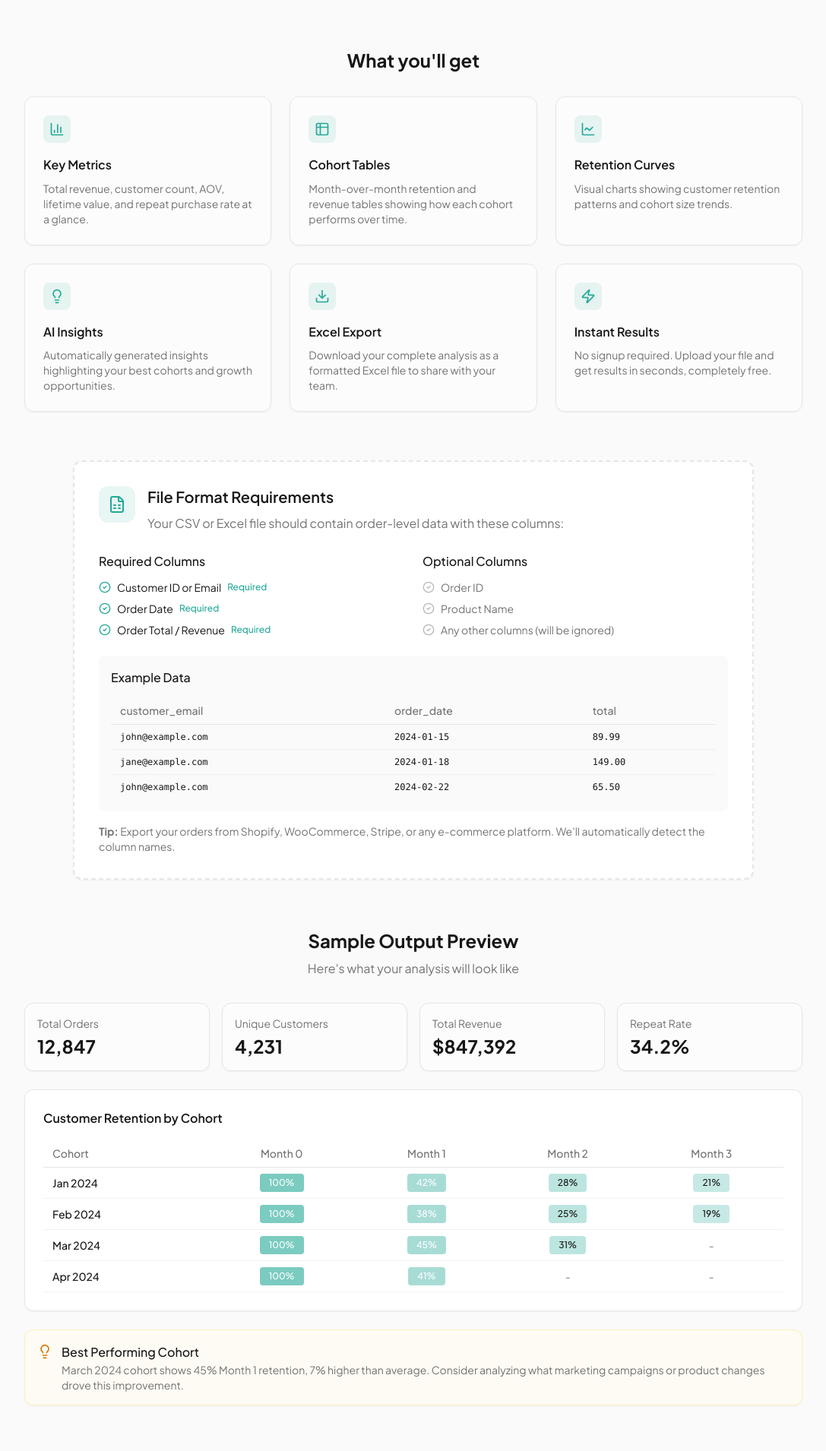
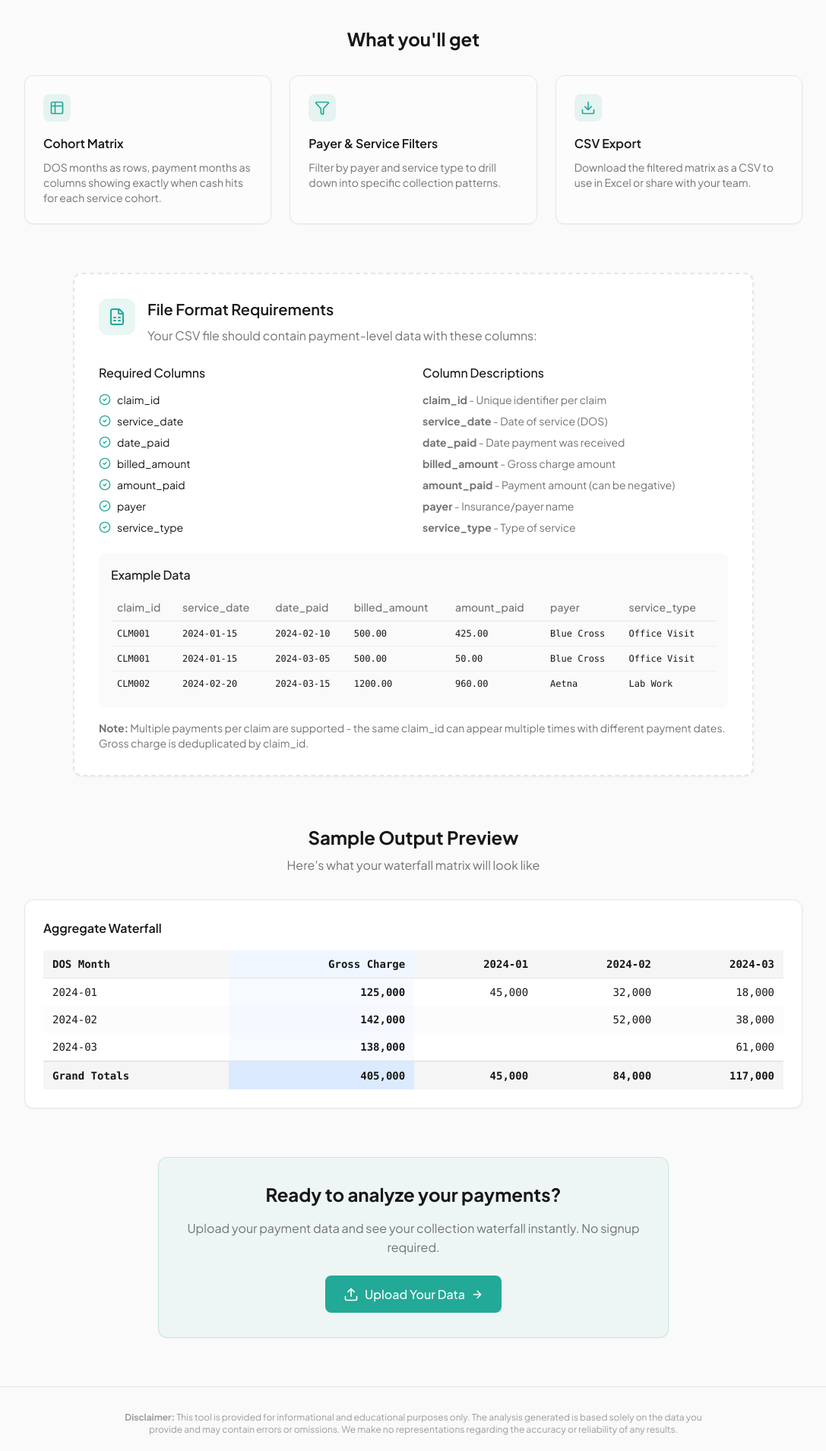
Before and after one commit to fropez87/cohort-pulse, a React (Vite) app in the folder frontend/: page / in a window 1280 px wide. Shown: the part 750-2660 px from the top of the page at 76% size, without its empty margins (96-1183 px from the left). Built offline with nearby package versions, Linux system fonts and the light colour scheme.

Commit message:
Update branding with logocp.png across site - Header logo, favicon, OG image for link previews, and footer text

```diff
--- a/frontend/src/components/LandingPage.tsx
+++ b/frontend/src/components/LandingPage.tsx
@@ -2,16 +2,14 @@ import { FileUpload } from './FileUpload'
 import { Card, CardContent } from './ui/card'
 import {
   Upload,
-  BarChart3,
   Download,
   Shield,
   Zap,
-  LineChart,
   Table2,
-  Lightbulb,
   FileSpreadsheet,
   CheckCircle2,
   ArrowRight,
+  Filter,
 } from 'lucide-react'
 
 interface LandingPageProps {
@@ -20,19 +18,11 @@ interface LandingPageProps {
   error: string | null
 }
 
-// Sample data for preview
-const sampleMetrics = [
-  { label: 'Total Orders', value: '12,847' },
-  { label: 'Unique Customers', value: '4,231' },
-  { label: 'Total Revenue', value: '$847,392' },
-  { label: 'Repeat Rate', value: '34.2%' },
-]
-
-const sampleHeatmapData = [
-  { cohort: 'Jan 2024', m0: '100%', m1: '42%', m2: '28%', m3: '21%' },
-  { cohort: 'Feb 2024', m0: '100%', m1: '38%', m2: '25%', m3: '19%' },
-  { cohort: 'Mar 2024', m0: '100%', m1: '45%', m2: '31%', m3: '-' },
-  { cohort: 'Apr 2024', m0: '100%', m1: '41%', m2: '-', m3: '-' },
+// Sample waterfall data for preview
+const sampleWaterfallData = [
+  { dos: '2024-01', gross: '125,000', jan: '45,000', feb: '32,000', mar: '18,000' },
+  { dos: '2024-02', gross: '142,000', jan: '', feb: '52,000', mar: '38,000' },
+  { dos: '2024-03', gross: '138,000', jan: '', feb: '', mar: '61,000' },
 ]
 
 export function LandingPage({ onFileSelect, isLoading, error }: LandingPageProps) {
@@ -42,15 +32,15 @@ export function LandingPage({ onFileSelect, isLoading, error }: LandingPageProps
       <section className="max-w-4xl mx-auto text-center pt-8 animate-fade-in">
         <div className="inline-flex items-center gap-2 px-3 py-1 rounded-full bg-primary/10 text-primary text-sm font-medium mb-6">
           <Zap className="h-4 w-4" />
-          Free cohort analysis in seconds
+          Payment cohort analysis in seconds
         </div>
         <h1 className="text-4xl md:text-5xl font-bold text-foreground mb-6 leading-tight">
-          Turn your order data into
-          <span className="text-primary"> retention insights</span>
+          Turn your payment data into
+          <span className="text-primary"> collection insights</span>
         </h1>
         <p className="text-xl text-muted-foreground mb-8 max-w-2xl mx-auto">
-          Upload a CSV or Excel file with your orders and instantly get cohort analysis,
-          retention curves, and actionable insights to grow your business.
+          Upload a CSV with your claims and payments to instantly see how collections
+          flow over time by date of service cohort.
         </p>
 
         {/* Upload Section */}
@@ -76,34 +66,19 @@ export function LandingPage({ onFileSelect, isLoading, error }: LandingPageProps
         </h2>
         <div className="grid grid-cols-1 md:grid-cols-3 gap-6">
           <FeatureCard
-            icon={BarChart3}
-            title="Key Metrics"
-            description="Total revenue, customer count, AOV, lifetime value, and repeat purchase rate at a glance."
+            icon={Table2}
+            title="Cohort Matrix"
+            description="DOS months as rows, payment months as columns showing exactly when cash hits for each service cohort."
           />
           <FeatureCard
-            icon={Table2}
-            title="Cohort Tables"
-            description="Month-over-month retention and revenue tables showing how each cohort performs over time."
-          />
-          <FeatureCard
-            icon={LineChart}
-            title="Retention Curves"
-            description="Visual charts showing customer retention patterns and cohort size trends."
-          />
-          <FeatureCard
-            icon={Lightbulb}
-            title="AI Insights"
-            description="Automatically generated insights highlighting your best cohorts and growth opportunities."
+            icon={Filter}
+            title="Payer & Service Filters"
+            description="Filter by payer and service type to drill down into specific collection patterns."
           />
           <FeatureCard
             icon={Download}
-            title="Excel Export"
-            description="Download your complete analysis as a formatted Excel file to share with your team."
-          />
-          <FeatureCard
-            icon={Zap}
-            title="Instant Results"
-            description="No signup required. Upload your file and get results in seconds, completely free."
+            title="CSV Export"
+            description="Download the filtered matrix as a CSV to use in Excel or share with your team."
           />
         </div>
       </section>
@@ -121,7 +96,7 @@ export function LandingPage({ onFileSelect, isLoading, error }: LandingPageProps
                   File Format Requirements
                 </h3>
                 <p className="text-muted-foreground">
-                  Your CSV or Excel file should contain order-level data with these columns:
+                  Your CSV file should contain payment-level data with these columns:
                 </p>
               </div>
             </div>
@@ -130,17 +105,25 @@ export function LandingPage({ onFileSelect, isLoading, error }: LandingPageProps
               <div>
                 <h4 className="font-medium text-foreground mb-3">Required Columns</h4>
                 <ul className="space-y-2">
-                  <RequirementItem text="Customer ID or Email" required />
-                  <RequirementItem text="Order Date" required />
-                  <RequirementItem text="Order Total / Revenue" required />
+                  <RequirementItem text="claim_id" required />
+                  <RequirementItem text="service_date" required />
+                  <RequirementItem text="date_paid" required />
+                  <RequirementItem text="billed_amount" required />
+                  <RequirementItem text="amount_paid" required />
+                  <RequirementItem text="payer" required />
+                  <RequirementItem text="service_type" required />
                 </ul>
               </div>
               <div>
-                <h4 className="font-medium text-foreground mb-3">Optional Columns</h4>
-                <ul className="space-y-2">
-                  <RequirementItem text="Order ID" />
-                  <RequirementItem text="Product Name" />
-                  <RequirementItem text="Any other columns (will be ignored)" />
+                <h4 className="font-medium text-foreground mb-3">Column Descriptions</h4>
+                <ul className="space-y-2 text-sm text-muted-foreground">
+                  <li><strong>claim_id</strong> - Unique identifier per claim</li>
+                  <li><strong>service_date</strong> - Date of service (DOS)</li>
+                  <li><strong>date_paid</strong> - Date payment was received</li>
+                  <li><strong>billed_amount</strong> - Gross charge amount</li>
+                  <li><strong>amount_paid</strong> - Payment amount (can be negative)</li>
+                  <li><strong>payer</strong> - Insurance/payer name</li>
+                  <li><strong>service_type</strong> - Type of service</li>
                 </ul>
               </div>
             </div>
@@ -151,26 +134,42 @@ export function LandingPage({ onFileSelect, isLoading, error }: LandingPageProps
                 <table className="w-full text-sm">
                   <thead>
                     <tr className="border-b border-border">
-                      <th className="text-left py-2 px-3 font-medium text-muted-foreground">customer_email</th>
-                      <th className="text-left py-2 px-3 font-medium text-muted-foreground">order_date</th>
-                      <th className="text-left py-2 px-3 font-medium text-muted-foreground">total</th>
+                      <th className="text-left py-2 px-2 font-medium text-muted-foreground">claim_id</th>
+                      <th className="text-left py-2 px-2 font-medium text-muted-foreground">service_date</th>
+                      <th className="text-left py-2 px-2 font-medium text-muted-foreground">date_paid</th>
+                      <th className="text-left py-2 px-2 font-medium text-muted-foreground">billed_amount</th>
+                      <th className="text-left py-2 px-2 font-medium text-muted-foreground">amount_paid</th>
+                      <th className="text-left py-2 px-2 font-medium text-muted-foreground">payer</th>
+                      <th className="text-left py-2 px-2 font-medium text-muted-foreground">service_type</th>
                     </tr>
                   </thead>
                   <tbody className="font-mono text-xs">
                     <tr className="border-b border-border/50">
-                      <td className="py-2 px-3">john@example.com</td>
-                      <td className="py-2 px-3">2024-01-15</td>
-                      <td className="py-2 px-3">89.99</td>
+                      <td className="py-2 px-2">CLM001</td>
+                      <td className="py-2 px-2">2024-01-15</td>
+                      <td className="py-2 px-2">2024-02-10</td>
+                      <td className="py-2 px-2">500.00</td>
+                      <td className="py-2 px-2">425.00</td>
+                      <td className="py-2 px-2">Blue Cross</td>
+                      <td className="py-2 px-2">Office Visit</td>
                     </tr>
                     <tr className="border-b border-border/50">
-                      <td className="py-2 px-3">jane@example.com</td>
-                      <td className="py-2 px-3">2024-01-18</td>
-                      <td className="py-2 px-3">149.00</td>
+                      <td className="py-2 px-2">CLM001</td>
+                      <td className="py-2 px-2">2024-01-15</td>
+                      <td className="py-2 px-2">2024-03-05</td>
+                      <td className="py-2 px-2">500.00</td>
+                      <td className="py-2 px-2">50.00</td>
+                      <td className="py-2 px-2">Blue Cross</td>
+                      <td className="py-2 px-2">Office Visit</td>
                     </tr>
                     <tr>
-                      <td className="py-2 px-3">john@example.com</td>
-                      <td className="py-2 px-3">2024-02-22</td>
-                      <td className="py-2 px-3">65.50</td>
+                      <td className="py-2 px-2">CLM002</td>
+                      <td className="py-2 px-2">2024-02-20</td>
+                      <td className="py-2 px-2">2024-03-15</td>
+                      <td className="py-2 px-2">1200.00</td>
+                      <td className="py-2 px-2">960.00</td>
+                      <td className="py-2 px-2">Aetna</td>
+                      <td className="py-2 px-2">Lab Work</td>
                     </tr>
                   </tbody>
                 </table>
@@ -178,8 +177,8 @@ export function LandingPage({ onFileSelect, isLoading, error }: LandingPageProps
             </div>
 
             <p className="text-sm text-muted-foreground mt-4">
-              <strong>Tip:</strong> Export your orders from Shopify, WooCommerce, Stripe, or any e-commerce platform.
-              We'll automatically detect the column names.
+              <strong>Note:</strong> Multiple payments per claim are supported - the same claim_id can appear
+              multiple times with different payment dates. Gross charge is deduplicated by claim_id.
             </p>
           </CardContent>
         </Card>
@@ -191,91 +190,45 @@ export function LandingPage({ onFileSelect, isLoading, error }: LandingPageProps
           Sample Output Preview
         </h2>
         <p className="text-muted-foreground text-center mb-8">
-          Here's what your analysis will look like
+          Here's what your waterfall matrix will look like
         </p>
 
-        <div className="space-y-6">
-          {/* Metrics Preview */}
-          <div className="grid grid-cols-2 md:grid-cols-4 gap-4">
-            {sampleMetrics.map((metric, index) => (
-              <Card key={index} className="bg-white/50">
-                <CardContent className="p-4">
-                  <p className="text-sm text-muted-foreground mb-1">{metric.label}</p>
-                  <p className="text-2xl font-bold text-foreground">{metric.value}</p>
-                </CardContent>
-              </Card>
-            ))}
-          </div>
-
-          {/* Heatmap Preview */}
         <Card>
           <CardContent className="p-6">
-              <h3 className="font-semibold text-foreground mb-4">Customer Retention by Cohort</h3>
+            <h3 className="font-semibold text-foreground mb-4">Aggregate Waterfall</h3>
             <div className="overflow-x-auto">
-                <table className="w-full text-sm">
+              <table className="w-full text-sm font-mono">
                 <thead>
-                    <tr className="border-b border-border">
-                      <th className="text-left py-2 px-3 font-medium text-muted-foreground">Cohort</th>
-                      <th className="text-center py-2 px-3 font-medium text-muted-foreground">Month 0</th>
-                      <th className="text-center py-2 px-3 font-medium text-muted-foreground">Month 1</th>
-                      <th className="text-center py-2 px-3 font-medium text-muted-foreground">Month 2</th>
-                      <th className="text-center py-2 px-3 font-medium text-muted-foreground">Month 3</th>
+                  <tr className="border-b border-border bg-muted">
+                    <th className="text-left py-2 px-3 font-semibold text-foreground">DOS Month</th>
+                    <th className="text-right py-2 px-3 font-semibold text-foreground bg-blue-50">Gross Charge</th>
+                    <th className="text-right py-2 px-3 font-semibold text-foreground">2024-01</th>
+                    <th className="text-right py-2 px-3 font-semibold text-foreground">2024-02</th>
+                    <th className="text-right py-2 px-3 font-semibold text-foreground">2024-03</th>
                   </tr>
                 </thead>
                 <tbody>
-                    {sampleHeatmapData.map((row, index) => (
-                      <tr key={index} className="border-b border-border/50">
-                        <td className="py-2 px-3 font-medium">{row.cohort}</td>
-                        <td className="py-2 px-3 text-center">
-                          <span className="inline-block px-3 py-1 rounded bg-primary/60 text-white text-xs font-medium">
-                            {row.m0}
-                          </span>
-                        </td>
-                        <td className="py-2 px-3 text-center">
-                          <span className="inline-block px-3 py-1 rounded bg-primary/40 text-white text-xs font-medium">
-                            {row.m1}
-                          </span>
-                        </td>
-                        <td className="py-2 px-3 text-center">
-                          {row.m2 !== '-' ? (
-                            <span className="inline-block px-3 py-1 rounded bg-primary/30 text-foreground text-xs font-medium">
-                              {row.m2}
-                            </span>
-                          ) : (
-                            <span className="text-muted-foreground">-</span>
-                          )}
-                        </td>
-                        <td className="py-2 px-3 text-center">
-                          {row.m3 !== '-' ? (
-                            <span className="inline-block px-3 py-1 rounded bg-primary/25 text-foreground text-xs font-medium">
-                              {row.m3}
-                            </span>
-                          ) : (
-                            <span className="text-muted-foreground">-</span>
-                          )}
-                        </td>
+                  {sampleWaterfallData.map((row, index) => (
+                    <tr key={index} className={index % 2 === 0 ? 'bg-white' : 'bg-gray-50/50'}>
+                      <td className="py-2 px-3 font-medium">{row.dos}</td>
+                      <td className="py-2 px-3 text-right bg-blue-50/50 font-semibold">{row.gross}</td>
+                      <td className="py-2 px-3 text-right">{row.jan}</td>
+                      <td className="py-2 px-3 text-right">{row.feb}</td>
+                      <td className="py-2 px-3 text-right">{row.mar}</td>
                     </tr>
                   ))}
+                  <tr className="bg-muted font-bold border-t-2">
+                    <td className="py-2 px-3">Grand Totals</td>
+                    <td className="py-2 px-3 text-right bg-blue-100">405,000</td>
+                    <td className="py-2 px-3 text-right">45,000</td>
+                    <td className="py-2 px-3 text-right">84,000</td>
+                    <td className="py-2 px-3 text-right">117,000</td>
+                  </tr>
                 </tbody>
               </table>
             </div>
           </CardContent>
         </Card>
-
-          {/* Insight Preview */}
-          <Card className="bg-amber-50/50 border-amber-200/50">
-            <CardContent className="p-4 flex items-start gap-3">
-              <Lightbulb className="h-5 w-5 text-amber-600 mt-0.5 flex-shrink-0" />
-              <div>
-                <p className="font-medium text-foreground">Best Performing Cohort</p>
-                <p className="text-sm text-muted-foreground">
-                  March 2024 cohort shows 45% Month 1 retention, 7% higher than average.
-                  Consider analyzing what marketing campaigns or product changes drove this improvement.
-                </p>
-              </div>
-            </CardContent>
-          </Card>
-        </div>
       </section>
 
       {/* CTA Section */}
@@ -283,10 +236,10 @@ export function LandingPage({ onFileSelect, isLoading, error }: LandingPageProps
         <Card className="bg-primary/5 border-primary/20">
           <CardContent className="p-8">
             <h2 className="text-2xl font-bold text-foreground mb-4">
-              Ready to analyze your data?
+              Ready to analyze your payments?
             </h2>
             <p className="text-muted-foreground mb-6">
-              Upload your order export and get insights in seconds. No signup, no credit card, completely free.
+              Upload your payment data and see your collection waterfall instantly. No signup required.
             </p>
             <button
               onClick={() => window.scrollTo({ top: 0, behavior: 'smooth' })}
@@ -306,15 +259,8 @@ export function LandingPage({ onFileSelect, isLoading, error }: LandingPageProps
           <div className="text-xs text-muted-foreground/70 space-y-2">
             <p>
               <strong>Disclaimer:</strong> This tool is provided for informational and educational purposes only.
-              The analysis, metrics, and insights generated are based solely on the data you provide and may contain
-              errors, inaccuracies, or omissions. We make no representations or warranties regarding the accuracy,
-              completeness, or reliability of any results.
-            </p>
-            <p>
-              Cohort Pulse does not verify the authenticity or validity of uploaded data. Any business decisions
-              made based on this analysis are at your own risk. This tool should not be used as the sole basis
-              for financial, strategic, or operational decisions. Always consult with qualified professionals
-              and verify results independently before taking action.
+              The analysis generated is based solely on the data you provide and may contain
+              errors or omissions. We make no representations regarding the accuracy or reliability of any results.
             </p>
           </div>
           <p className="text-sm font-medium text-muted-foreground pt-2">Cohort Pulse</p>
@@ -343,7 +289,6 @@ function RequirementItem({ text, required }: { text: string; required?: boolean
     <li className="flex items-center gap-2 text-sm">
       <CheckCircle2 className={`h-4 w-4 flex-shrink-0 ${required ? 'text-primary' : 'text-muted-foreground/50'}`} />
       <span className={required ? 'text-foreground' : 'text-muted-foreground'}>{text}</span>
-      {required && <span className="text-xs text-primary font-medium">Required</span>}
     </li>
   )
 }
```
Also changed, not shown: frontend/index.html (+4 -3 lines), frontend/src/components/Header.tsx (+6 -8 lines), 1 other file (tests, documents, lock files or other folders). Lines whose indentation alone changed are shown as unchanged.
